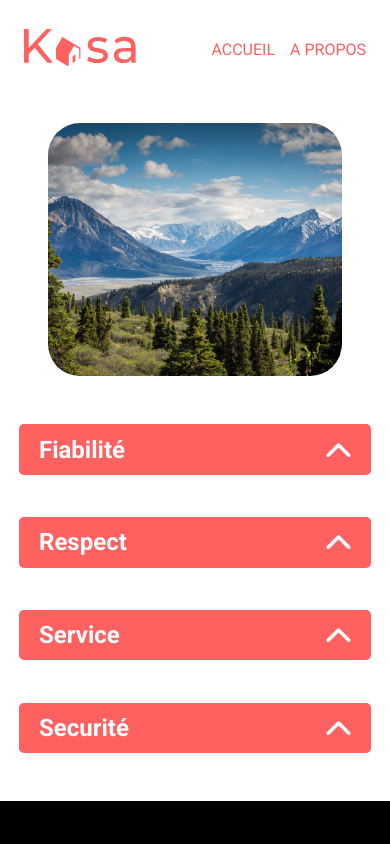
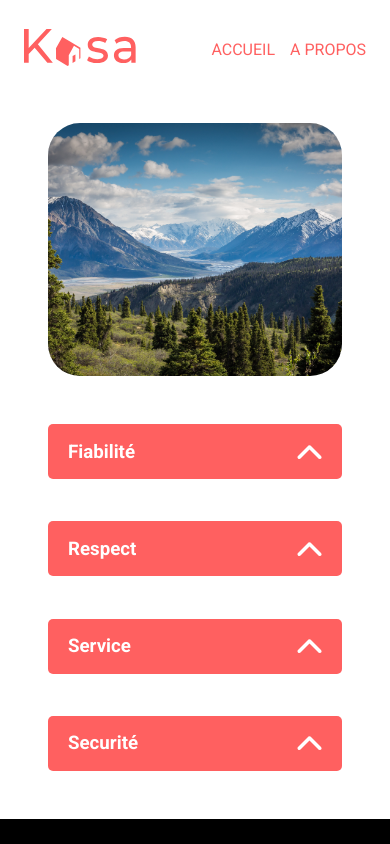
Before and after one commit to Leroyg-11/kaza_new, a React (Create React App) app: page /about in a window 390 px wide. Shown: the top 844 px of the page. Built offline with nearby package versions, Linux system fonts and the light colour scheme.

Commit message:
Site fonctionnel
Tt fonctionne, reste quelque ajustement a faire en CSS

```diff
--- a/src/components/AboutContent.js
+++ b/src/components/AboutContent.js
@@ -1,102 +1,96 @@
-import React, { useState } from "react";
-import vector from "../asset/Vector.png";
+import React from "react";
 import "./AboutContent.scss";
 
-const AboutGrid = () => {
-  const [contentVisibility, setContentVisibility] = useState(
-    new Array(4).fill(false)
-  );
+import vector from "../asset/Vector.png";
 
-  const [imageRotation, setImageRotation] = useState(new Array(4).fill(0));
+import { useState } from "react";
 
-  const showContent = (index) => {
-    const updatedVisibility = [...contentVisibility];
-    updatedVisibility[index] = !updatedVisibility[index];
-    setContentVisibility(updatedVisibility);
+const About = () => {
+  const [isOpenOne, setIsOpenOne] = useState(false);
+  const [isOpenTwo, setIsOpenTwo] = useState(false);
+  const [isOpenThree, setIsOpenThree] = useState(false);
+  const [isOpenFour, setIsOpenFour] = useState(false);
 
-    const updatedRotation = [...imageRotation];
-    updatedRotation[index] = updatedVisibility[index] ? 180 : 0;
-    setImageRotation(updatedRotation);
-  };
+  function handleClickOne() {
+    setIsOpenOne(!isOpenOne);
+  }
+
+  function handleClickTwo() {
+    setIsOpenTwo(!isOpenTwo);
+  }
+  function handleClickThree() {
+    setIsOpenThree(!isOpenThree);
+  }
+  function handleClickFour() {
+    setIsOpenFour(!isOpenFour);
+  }
 
   return (
-    <div className="about_grid">
-      <article onClick={() => showContent(0)}>
-        <div className="title">
-          <h2>Fiabilité</h2>
-          <img
-            src={vector}
-            alt="view more details"
-            style={{ transform: `rotate(${imageRotation[0]}deg)` }}
-          />
+    <div className="about">
+      <div className={`container_box ${isOpenOne ? "open" : ""}`}>
+        <div
+          className={`title_box ${isOpenOne ? "open" : ""}`}
+          onClick={handleClickOne}
+        >
+          <h3>Fiabilité</h3>
+          <img src={vector} alt="" />
         </div>
-        {contentVisibility[0] && (
         <p>
           Les annonces postées sur Kasa garantissent une fiabilité totale. Les
           photos sont conformes aux logements, et toutes les informations sont
           régulièrement vérifiées par nos équipes.
         </p>
-        )}
-      </article>
+      </div>
 
-      <article onClick={() => showContent(1)}>
-        <div className="title">
-          <h2>Respect</h2>
-          <img
-            src={vector}
-            alt="view more details"
-            style={{ transform: `rotate(${imageRotation[1]}deg)` }}
-          />
+      <div className={`container_box ${isOpenTwo ? "open" : ""}`}>
+        <div
+          className={`title_box ${isOpenTwo ? "open" : ""}`}
+          onClick={handleClickTwo}
+        >
+          <h3>Respect</h3>
+          <img src={vector} alt="" />
         </div>
-        {contentVisibility[1] && (
         <p>
           La bienveillance fait partie des valeurs fondatrices de Kasa. Tout
           comportement discriminatoire ou de perturbation du voisinage
           entraînera une exclusion de notre plateforme.
         </p>
-        )}
-      </article>
+      </div>
 
-      <article onClick={() => showContent(2)}>
-        <div className="title">
-          <h2>Service</h2>
-          <img
-            src={vector}
-            alt="view more details"
-            style={{ transform: `rotate(${imageRotation[2]}deg)` }}
-          />
+      <div className={`container_box ${isOpenThree ? "open" : ""}`}>
+        <div
+          className={`title_box ${isOpenThree ? "open" : ""}`}
+          onClick={handleClickThree}
+        >
+          <h3>Service</h3>
+          <img src={vector} alt="" />
         </div>
-        {contentVisibility[2] && (
         <p>
           La bienveillance fait partie des valeurs fondatrices de Kasa. Tout
           comportement discriminatoire ou de perturbation du voisinage
           entraînera une exclusion de notre plateforme.
         </p>
-        )}
-      </article>
+      </div>
 
-      <article onClick={() => showContent(3)}>
-        <div className="title">
-          <h2>Securité</h2>
-          <img
-            src={vector}
-            alt="view more details"
-            style={{ transform: `rotate(${imageRotation[3]}deg)` }}
-          />
+      <div className={`container_box ${isOpenFour ? "open" : ""}`}>
+        <div
+          className={`title_box ${isOpenFour ? "open" : ""}`}
+          onClick={handleClickFour}
+        >
+          <h3>Securité</h3>
+          <img src={vector} alt="" />
         </div>
-        {contentVisibility[3] && (
         <p>
           La sécurité est la priorité de Kasa. Aussi bien pour nos hôtes que
           pour les voyageurs, chaque logement correspond aux critères de
           sécurité établis par nos services. En laissant une note aussi bien à
-            l'hôte qu'au locataire, cela permet à nos équipes de vérifier que
-            les standards sont bien respectés. Nous organisons également des
-            ateliers sur la sécurité domestique pour nos hôtes.
+          l'hôte qu'au locataire, cela permet à nos équipes de vérifier que les
+          standards sont bien respectés. Nous organisons également des ateliers
+          sur la sécurité domestique pour nos hôtes.
         </p>
-        )}
-      </article>
+      </div>
     </div>
   );
 };
 
-export default AboutGrid;
+export default About;
--- a/src/components/AboutContent.scss
+++ b/src/components/AboutContent.scss
@@ -1,48 +1,76 @@
 @use "../components/Color.scss" as *;
 
-.about_grid {
-  margin-bottom: 3rem;
+.about {
   display: flex;
   flex-direction: column;
   align-items: center;
-  gap: 5vh;
+  gap: 25px;
+  .container_box {
+    width: 70vw;
 
-  article {
     overflow: hidden;
-    .title {
-      position: relative;
+    .title_box {
       display: flex;
       justify-content: space-between;
       padding: 0 20px;
-      background-color: #ff6060;
+      background-color: $color-primary;
       border-radius: 5px;
-      width: 80vw;
-      height: 6vh;
+      height: 55px;
       align-items: center;
-      color: #ffffff;
-      margin: auto;
+      color: $color-tertiary;
       z-index: 1;
-
+      position: relative;
       img {
         object-fit: none;
         cursor: pointer;
       }
     }
+
     @keyframes slide-in {
       from {
         transform: translateY(-60%);
       }
     }
+
     p {
-      position: relative;
+      padding: 3% 5%;
+      display: none;
+      transform: translateY(-100%);
+      transition: transform 0.3s ease;
+      background-color: $grid-background-light;
+      margin: 0;
       border-radius: 5px;
-      width: 80vw;
-      margin: 0 auto;
-      background-color: $grid-background-light;
-      color: $color-primary;
-      font-size: 20px;
-      padding: 2% 2%;
       animation: slide-in 0.5s ease-in-out;
     }
   }
 }
+
+.title_box {
+  cursor: pointer;
+  transition: transform 0.3s ease;
+
+  &.open {
+    transform: translateY(0px);
+    img {
+      transform: rotate(180deg);
+    }
+  }
+}
+
+.container_box.open p {
+  display: block;
+  transform: translateY(0px);
+}
+
+@media screen and (width <= 768px) {
+  .about {
+    display: flex;
+    flex-direction: column;
+    align-items: center;
+    margin: 0 3rem 3rem 3rem;
+    gap: 5vh;
+    .container_box {
+      width: 100%;
+    }
+  }
+}
--- a/src/components/ApartmentContent.scss
+++ b/src/components/ApartmentContent.scss
@@ -7,6 +7,13 @@
     display: flex;
     justify-content: space-between;
     align-items: center;
+    flex-direction: column;
+    .divtest {
+      display: flex;
+      align-items: center;
+      width: 100%;
+      justify-content: space-between;
+    }
   }
 }
 
@@ -19,10 +26,18 @@
       justify-content: space-between;
       align-items: center;
       flex-direction: column;
+      .divtest {
+        display: flex;
+        align-items: center;
+        width: 100%;
+        justify-content: space-between;
+        flex-direction: column;
+      }
       .user_info {
         display: flex;
         flex-direction: row-reverse;
         justify-content: space-between;
+        margin-bottom: 5vh;
       }
     }
   }
--- a/src/components/ApartmentContentModule/Carousel.js
+++ b/src/components/ApartmentContentModule/Carousel.js
@@ -23,7 +23,6 @@ const Carousel = (props) => {
     setCurrentPic(currentPic - 1);
   };
   return (
-    <div>
     <div className="apartment_img">
       {pictures.map((pic, i) => (
         <img
@@ -33,10 +32,12 @@ const Carousel = (props) => {
           className={getClassName(i)}
         ></img>
       ))}
+      <p className="counter">
+        {currentPic + 1}/{pictures.length}
+      </p>
       <div className="button_container">
         <button onClick={moveToNext}>ᐳ</button>
         <button onClick={moveToPrevious}>ᐸ</button>
-        </div>
       </div>
     </div>
   );
--- a/src/components/ApartmentContentModule/Carousel.scss
+++ b/src/components/ApartmentContentModule/Carousel.scss
@@ -32,4 +32,17 @@
       color: $color-tertiary;
     }
   }
+  .counter {
+    color: $color-tertiary;
+    position: relative;
+    top: 90%;
+    display: flex;
+    justify-content: center;
+  }
 }
+
+@media screen and (width <= 768px) {
+  .counter {
+    opacity: 0;
+  }
+}
--- a/src/components/ApartmentContentModule/Tag.scss
+++ b/src/components/ApartmentContentModule/Tag.scss
@@ -1,13 +1,24 @@
 @use "../../components/Color.scss" as *;
 
 .apartment_tag {
+  width: 100%;
   display: flex;
+  flex-wrap: wrap;
   span {
     padding: 5px 35px;
     border-radius: 10px;
     margin: 5px 5px 25px 0;
-
+    text-overflow: ellipsis;
     background-color: $color-primary;
     color: $color-tertiary;
+    overflow: hidden;
   }
 }
+
+@media screen and (width <= 768px) {
+  .apartment_tag {
+    span {
+      width: auto;
+    }
+  }
+}
--- a/src/components/ApartmentContentModule/TitleLocation.scss
+++ b/src/components/ApartmentContentModule/TitleLocation.scss
@@ -13,3 +13,9 @@
     margin: 0;
   }
 }
+
+@media screen and (width <= 768px) {
+  .title_location {
+    align-self: flex-start;
+  }
+}
--- a/src/components/ApartmentContentModule/UserInfo.scss
+++ b/src/components/ApartmentContentModule/UserInfo.scss
@@ -25,9 +25,17 @@
   color: $grid-background-dark;
 
   * {
-    font-size: 2rem;
+    font-size: 1.5rem;
   }
   .on {
     color: $color-primary;
   }
 }
+
+@media screen and (width <= 768px) {
+  .user_info {
+    align-self: normal;
+    // top: 4vh;
+    // position: relative;
+  }
+}
--- a/src/pages/ApartmentPage.js
+++ b/src/pages/ApartmentPage.js
@@ -4,7 +4,7 @@ import ApartmentContent from "../components/ApartmentContent";
 import dataBase from "../utils/db.json";
 import Error from "../pages/Error";
 
-function ApartmentPage(props) {
+function ApartmentPage() {
   const { id } = useParams();
 
   const [selectedFlat, setSelectedFlat] = useState(null);
```
Also changed, not shown: src/components/ApartmentContent.js (+25 -11 lines). Lines whose indentation alone changed are shown as unchanged.
